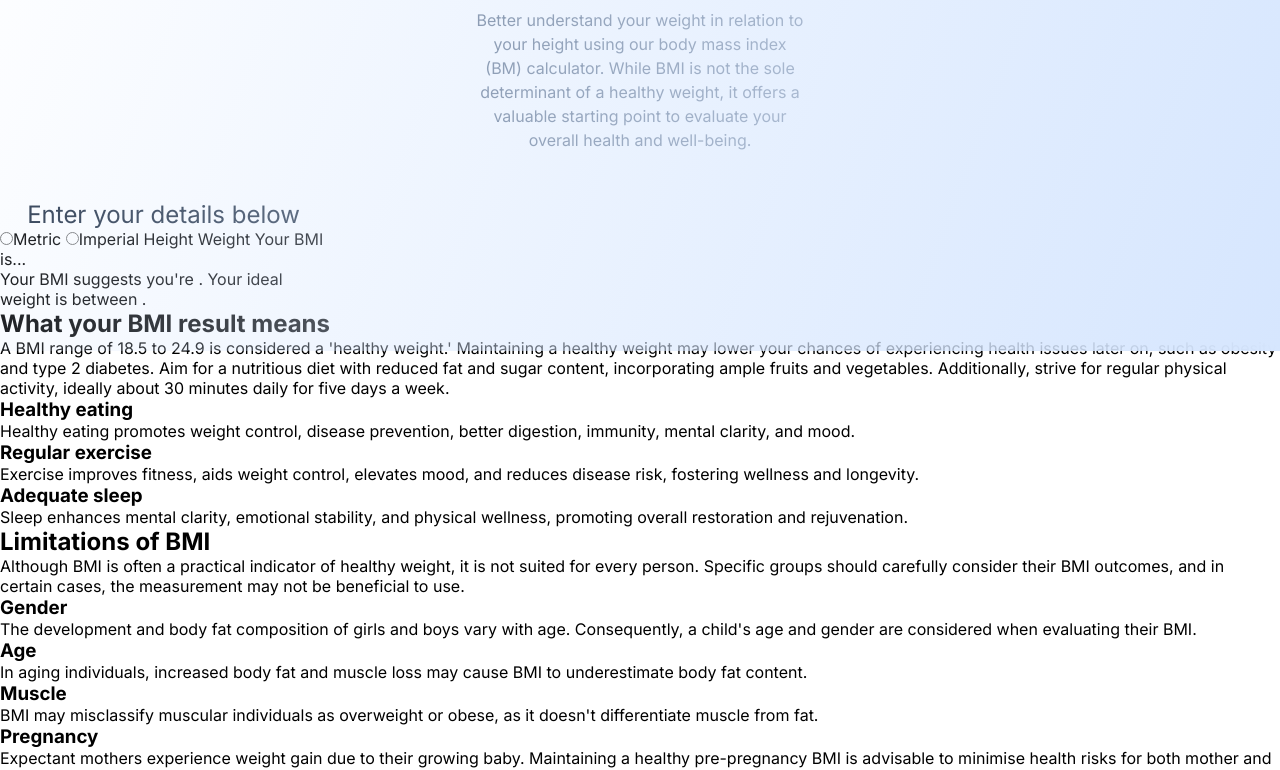
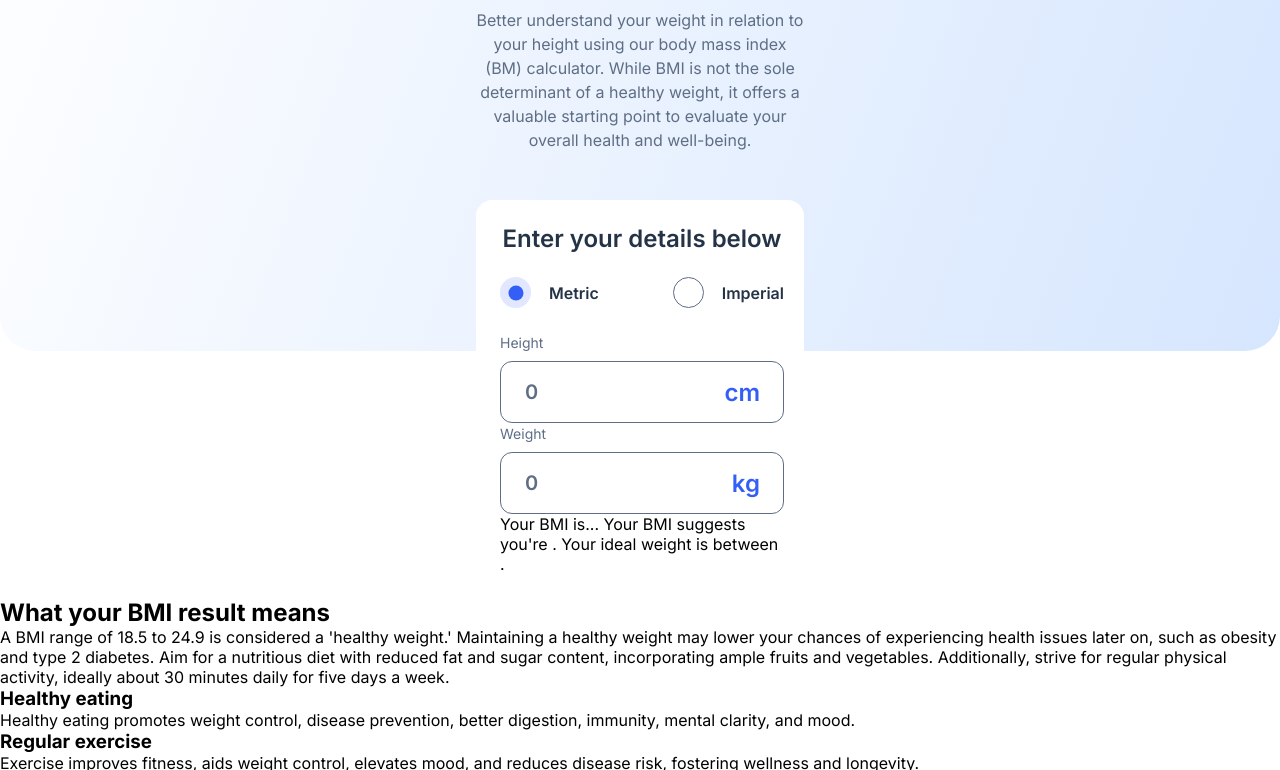
Before and after one commit to gabrieltrtl/body-mass-index-calculator, a plain HTML site: page index.html in a window 1280 px wide. Shown: the part 289-1059 px from the top of the page. Drawn offline with Linux system fonts and the light colour scheme.

Commit message:
commit 3.0

```diff
--- a/css/style.scss
+++ b/css/style.scss
@@ -60,6 +60,8 @@ body {
     left: 0;
     top: 0;
     background: linear-gradient(290deg, #D6E6FE 0%, rgba(214, 252, 254, 0) 100%);
+    border-radius: 0 0 35px 35px;
+    z-index: -1;
   }
 }
 
@@ -75,11 +77,106 @@ body {
 }
 
 .hero__form-wrapper {
-  max-width: 327px;
+  max-width: 328px;
+  background-color: $neutral-1;
+  margin: 0 auto;
+  border-radius: 16px;
+  padding: 24px;
+}
+.hero__form {
+  .radio__label {
+    color: $primary-2;
+    font-weight: 600;
+    line-height: 1.5;
+    display: flex;
+    align-items: center;
+  }
+  .measurement__label {
+    font-size: map-get($fonts, "$small1");
+    margin-bottom: 8px;
+    line-height: 1.5;
+    display: inline-block;
+    color: $primary-3;
+  }
+  input[type="radio"] {
+    appearance: none;
+    margin-right: 18px;
+    border: 1px solid $primary-3;
+    width: 31px;
+    aspect-ratio: 1;
+    border-radius: 50%;
+    position: relative;
+    &:checked {
+      background-color: #315CF626;
+      border: 0px solid #315CF626;
+      &::after {
+        content: "";
+        background-color: #345FF6;
+        aspect-ratio: 1;
+        width: 15px;
+        border-radius: 50%;
+        position: absolute;
+        top: 50%;
+        left: 50%;
+        transform: translate(-50%, -50%);
+        display: block;
+      }
+    }
+  }
+  input[type="text"] {
+    display: block;
+    border-radius: 12px;
+    border: 1px solid $primary-3;
+    padding: 20px 24px;
+    &::placeholder {
+      font-size: map-get($fonts, "$medium1");
+      color: $primary-3;
+      font-weight: 600;
+      position: absolute;
+      top: 50%;
+      transform: translateY(-50%);
+    }
+  }
 }
 
 .form__title {
-  font-size: map-get($fonts, "$medium2" );
+  font-size: map-get($fonts, "$medium2");
   color: $primary-2;
   text-align: center;
+  font-weight: 600;
+  margin-bottom: 24px;
 }
+
+.form__radios {
+  display: flex;
+  justify-content: space-between;
+  margin-bottom: 24px;
+}
+
+.text-inputs__height {
+  display: inline-block;
+  position: relative;
+  .placeholder-text {
+    color: #345FF6;
+    font-size: map-get($fonts, "$medium2");
+    font-weight: 600;
+    position: absolute;
+    top: 50%;
+    right: 24px;
+    transform: translateY(-50%);
+  }
+}
+
+.text-inputs__weight {
+  display: inline-block;
+  position: relative;
+  .placeholder-text {
+    color: #345FF6;
+    font-size: map-get($fonts, "$medium2");
+    font-weight: 600;
+    position: absolute;
+    top: 50%;
+    right: 24px;
+    transform: translateY(-50%);
+  }
+}
--- a/index.html
+++ b/index.html
@@ -29,14 +29,26 @@
       <form class="hero__form" action="">
         <fieldset>
           <legend class="form__title">Enter your details below</legend>
-          <label for=""><input type="radio">Metric</label>
-          <label for=""><input type="radio">Imperial</label>
-          Height
-          Weight
-          Your BMI is...
+          <div class="form__radios">
+            <label class="radio__label" for="metric"><input name="measurement" value="metric" id="metric" type="radio" checked>Metric</label>
+            <label class="radio__label" for="imperial"><input name="measurement" value="imperial" id="imperial" type="radio">Imperial</label>
+          </div>
+          <div class="form__text-inputs metric">
+            <label class="measurement__label" for="height">Height</label>
+            <div class="text-inputs__height">
+              <input id="height" type="text" placeholder="0" required>
+              <span class="placeholder-text cm">cm</span>
+            </div>
+            <label class="measurement__label" for="weight">Weight</label>
+            <div class="text-inputs__weight">
+              <input id="weight" type="text" placeholder="0" required>
+              <span class="placeholder-text kg">kg</span>
+            </div>
+          </div>
         </fieldset>
       </form>
-        <!-- add score -->
+      <!-- add score -->
+      Your BMI is...
         Your BMI suggests you're <!-- add classification -->.
         Your ideal weight is between <!-- add range -->.
     </section>
```
Also changed, not shown: css/style.css, 1 other file.
